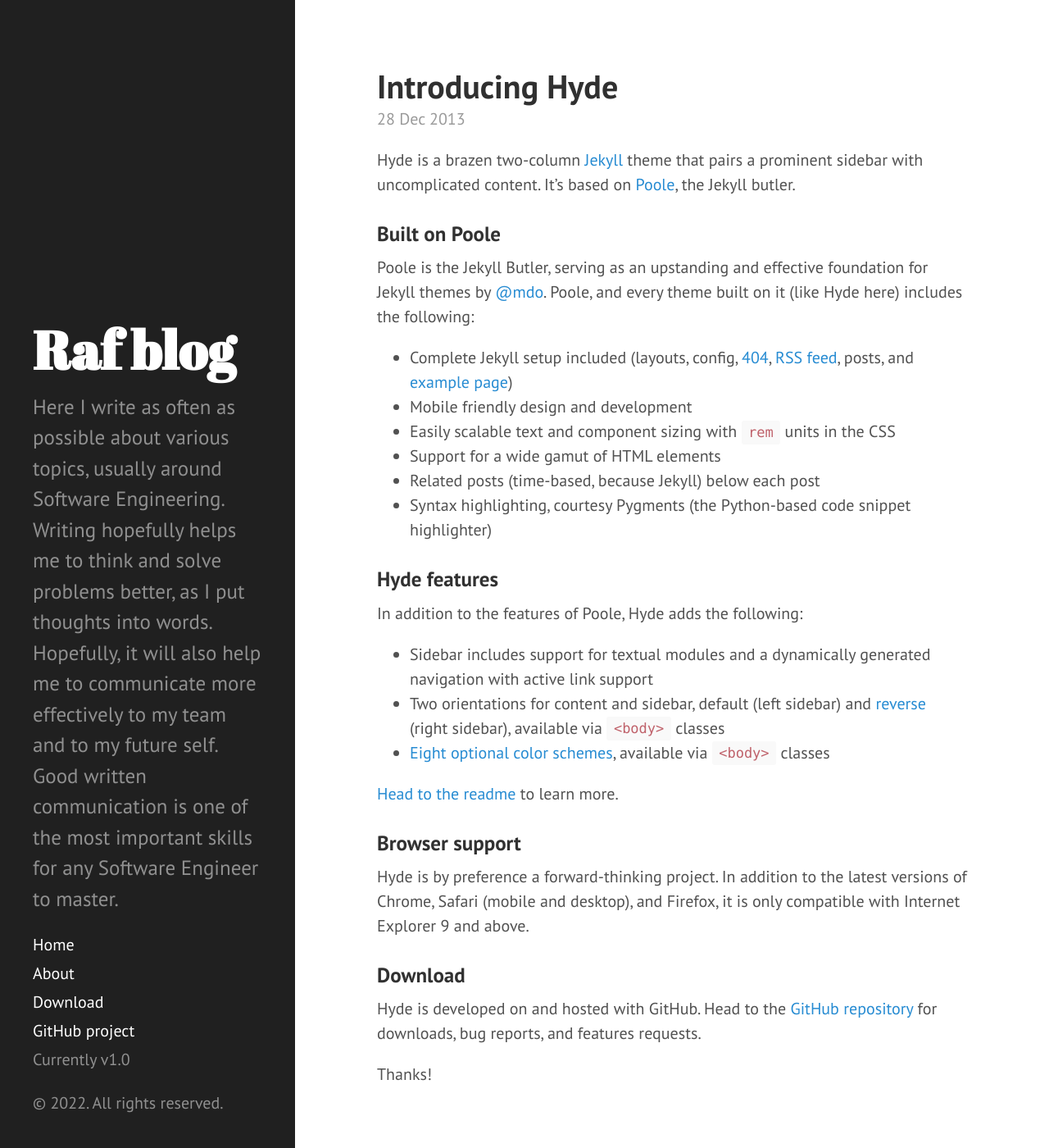
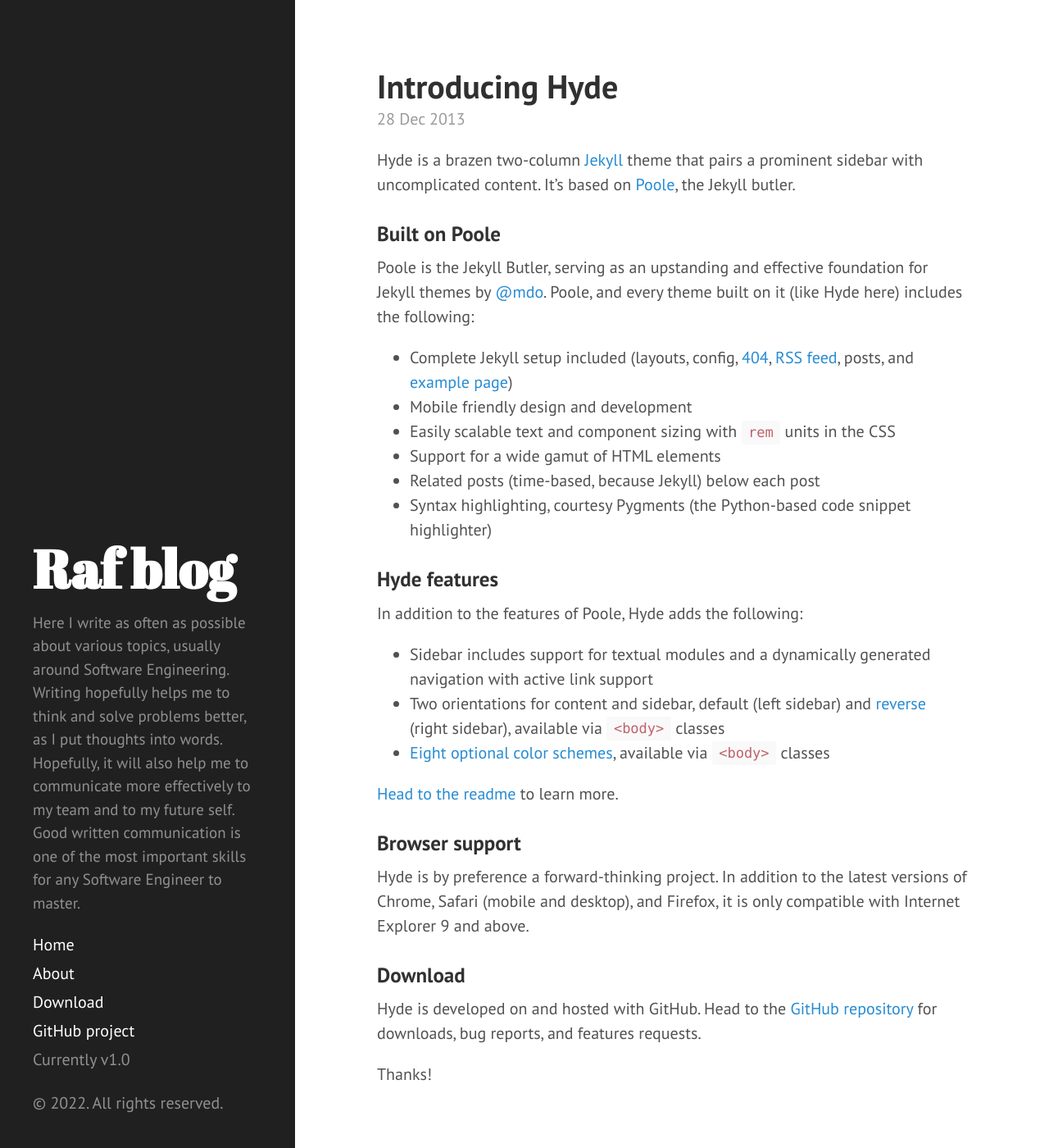
Before and after one commit to mrafsyam/mrafsyam.github.io, a Jekyll site: the page built from index.html, in a window 1280 px wide and 1400 px high. Shown: the whole window at 82% size. Built offline with Jekyll 4.4.1, drawn with Linux system fonts in a browser that asks for light colours; Markdown is read by kramdown in place of the engine named in the settings; the list of posts is cut into pages by our own code.

Commit message:
Update poole.css

```diff
--- a/public/css/poole.css
+++ b/public/css/poole.css
@@ -259,7 +259,7 @@
  */
 
 .lead {
-  font-size: 1.25rem;
+  font-size: 0.95rem;
   font-weight: 300;
 }
 
```
